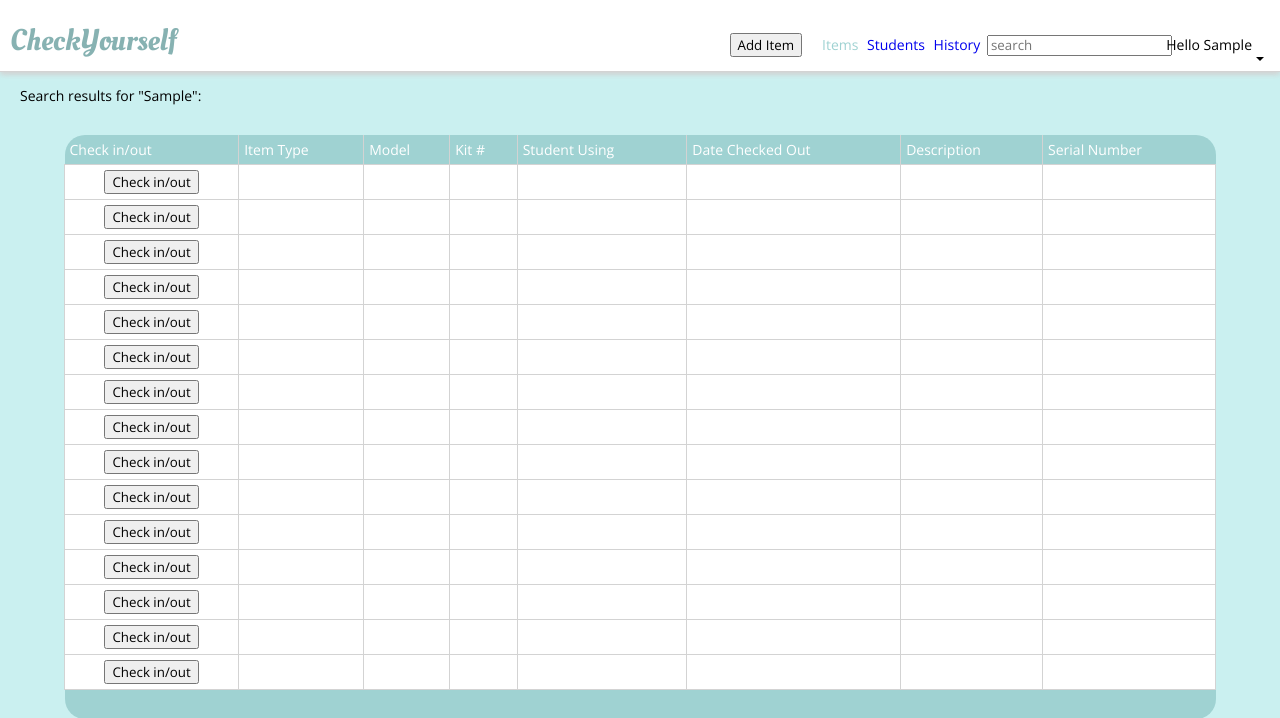
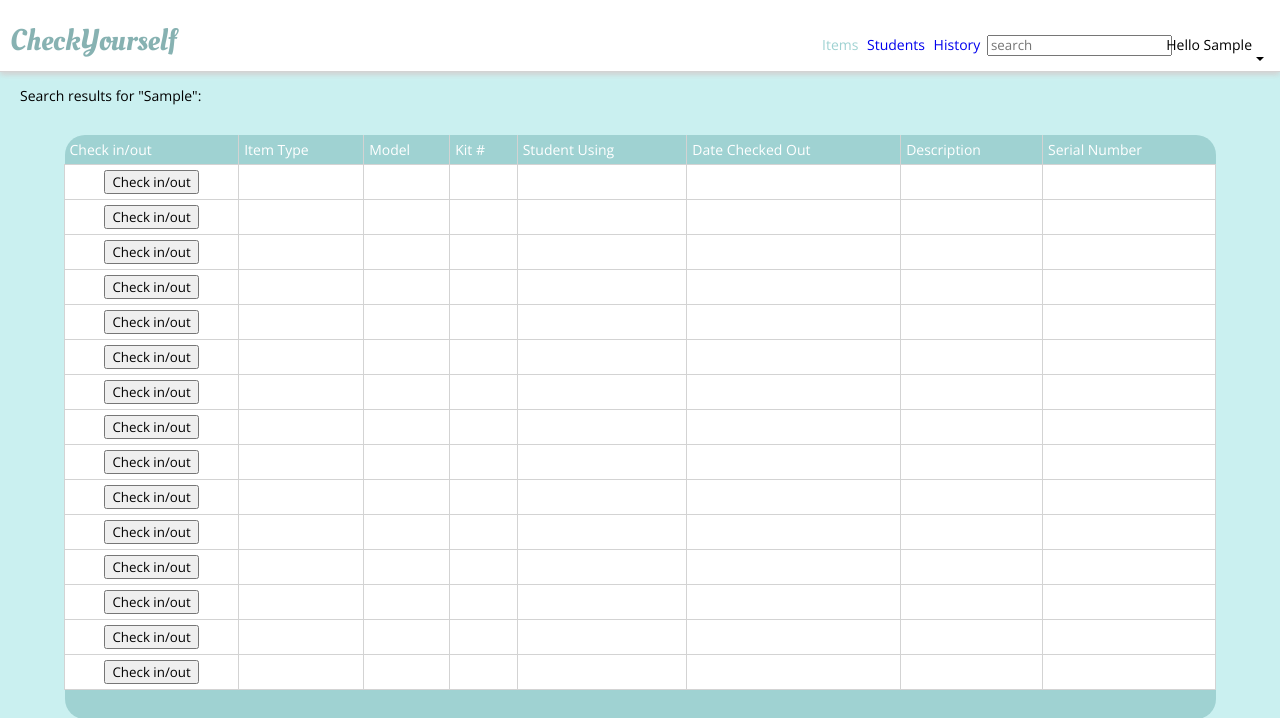
Before and after one commit to DanielleHancock/CheckYourself, a Django app: template checkout/templates/search/search_items.html in a window 1280 px wide. Shown: the top 718 px of the page. Run offline with Django 3.2, Linux system fonts and the light colour scheme; data comes from the database, SQL or seed files in the repository; both versions use the stored data as it was after the commit; the template is opened without the code that fills it: values that come from a table or form of the project are taken from there, most other values are stand-ins (such as "Sample title", 1, 10 or a date in 2020).

Commit message:
add item button only staff privilege

```diff
--- a/checkout/templates/search/search_items.html
+++ b/checkout/templates/search/search_items.html
@@ -8,9 +8,11 @@
 		<header>
             <logo>{% include 'checkout/logo.html' %}</logo><!--
   			--><buffer>
-	  				<form id="addItem" action="{%url 'admin:checkout_item_add' %}" method="get">
-	            		<button>Add Item</button>
-	        		</form>
+	  				{% if username.is_staff%}
+  						<form target = "_blank" id="addItem" action="{%url 'admin:checkout_item_add' %}" method="get">
+	            			<button>Add Item</button>
+	        			</form>
+					{% endif %}
     			</buffer><!--
   			--><navigation>
                 {% include 'checkout/navigation.html' with active="items" %}
```
Also changed, not shown: db.sqlite3, 2 other files.
